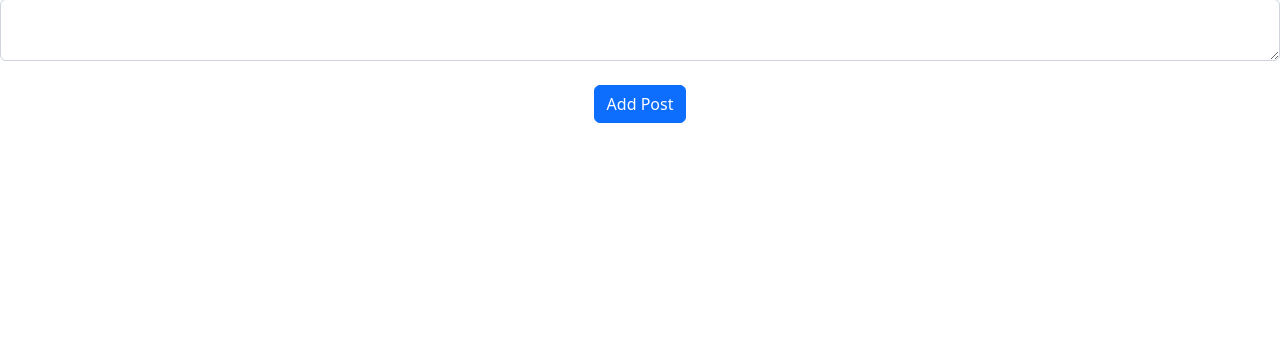
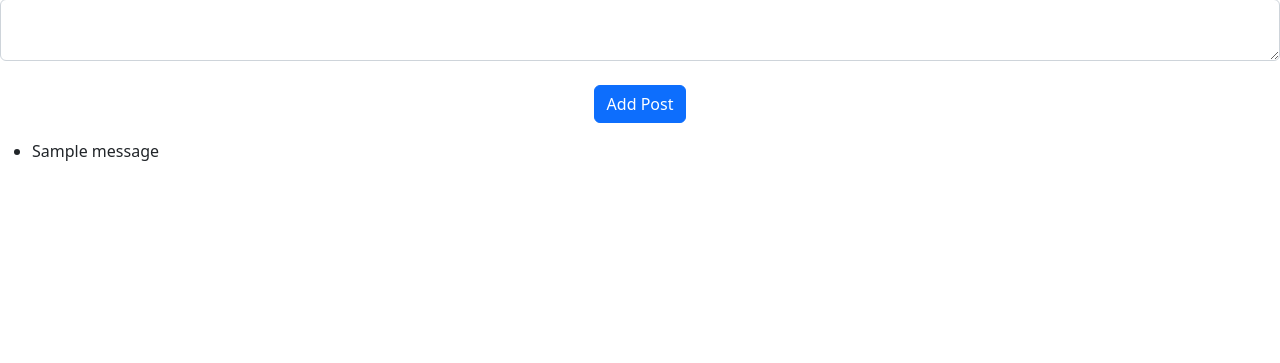
Before and after one commit to puibtx/131-Team10, a Flask app: the page made by teamProject/app/routes.py in a window 1280 px wide. Shown: the part 113-476 px from the top of the page. Run offline with Flask 2, Linux system fonts and the light colour scheme; the first user in the database is signed in; data comes from the database, SQL or seed files in the repository; one stand-in notice (Sample message) is shown.

Commit message:
post flashes are working

```diff
--- a/teamProject/app/routes.py
+++ b/teamProject/app/routes.py
@@ -40,7 +40,7 @@ def post(username):
         post = request.form.get('post')
 
         if len(post) > 250:
-            flash('Text up to 250 characters', category='error')
+            flash('Text no more than 250 characters!', category='error')
         else:
             new_post = Post(data=post, user_id = current_user.id)
             db.session.add(new_post)
--- a/teamProject/app/templates/home.html
+++ b/teamProject/app/templates/home.html
@@ -41,8 +41,18 @@
       </div>
     </nav>
     {% block post %}
+    <p class="text-white-50">
+        {% with messages = get_flashed_messages() %}
+        {% if messages %}
+        <ul class=flashes>
+        {% for message in messages %}
+          <li>{{ message }}</li>
+          {% endfor %}
 
-          {%endblock%}
+        </ul>
+          {% endif %}
+          {% endwith %}</p>
+    {%endblock%}
     <script
       src="https://cdn.jsdelivr.net/npm/bootstrap@5.2.3/dist/js/bootstrap.bundle.min.js"
       integrity="sha384-kenU1KFdBIe4zVF0s0G1M5b4hcpxyD9F7jL+jjXkk+Q2h455rYXK/7HAuoJl+0I4"
--- a/teamProject/app/templates/post.html
+++ b/teamProject/app/templates/post.html
@@ -14,4 +14,16 @@
     <button type="submit" class="btn btn-primary">Add Post</button>
   </div>
 </form>
+
+<p class="text-white-50">
+    {% with messages = get_flashed_messages() %}
+    {% if messages %}
+    <ul class=flashes>
+    {% for message in messages %}
+      <li>{{ message }}</li>
+      {% endfor %}
+
+    </ul>
+      {% endif %}
+      {% endwith %}</p>
     {% endblock %}
```
Also changed, not shown: teamProject/instance/database.db.
